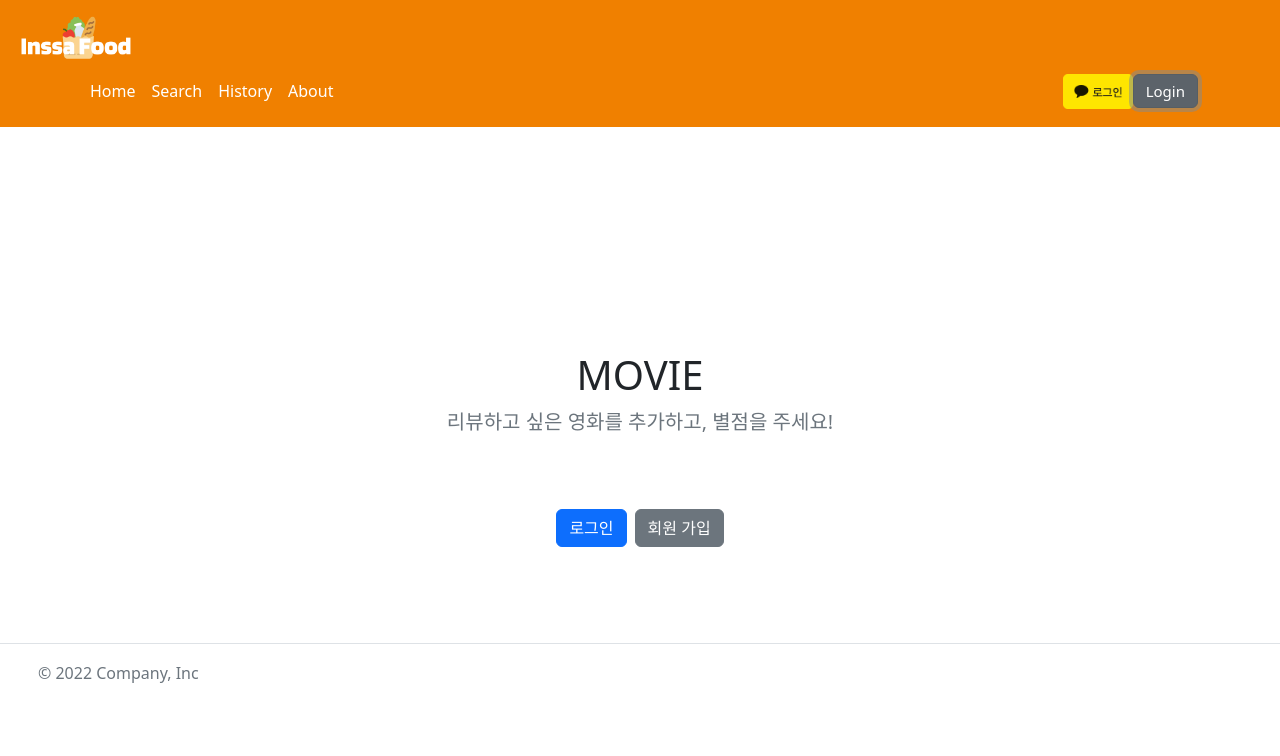
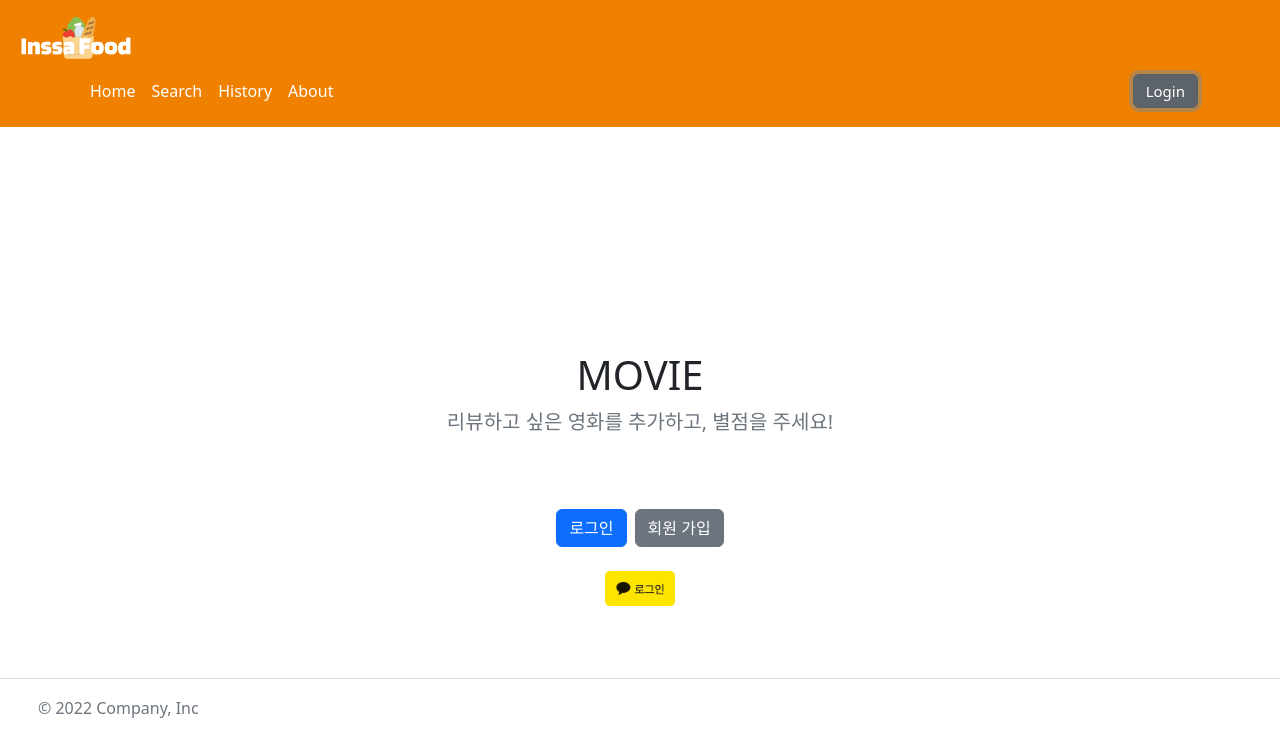
Before and after one commit to ABizCho/inssa-food-webApp, a React (Create React App) app in the folder client/: page / in a window 1280 px wide. Both pictures are taken after a click on the button "Login". Shown: the top 756 px of the page. Built offline with nearby package versions, Linux system fonts and the light colour scheme.

Commit message:
카카오 로그인 버튼 소속 컴포넌트 변경 {header.js to Login.js}

```diff
--- a/client/src/Login.js
+++ b/client/src/Login.js
@@ -1,25 +1,37 @@
 //import SignInForm from "./pages/user/SignInForm";
-import SignUpForm from './pages/user/SignUpForm';
-import { useEffect, useState } from 'react';
-import { useNavigate } from 'react-router-dom';
-import { useCookies } from 'react-cookie';
-import SignInForm from './pages/user/SignInForm';
+import SignUpForm from "./pages/user/SignUpForm";
+import { useEffect, useState } from "react";
+import { useNavigate } from "react-router-dom";
+import { useCookies } from "react-cookie";
+import SignInForm from "./pages/user/SignInForm";
+
+import kakaLoginButtonImg from "./img/kakao_login_medium.png";
 
 const Login = () => {
+  // ------------------kakao Oauth-------------------
+
+  const REST_API_KEY = "0abf97780f442400eccc7cd004baabab";
+  const REDIRECT_URI = "http://localhost:3000/oauth/kakao/callback";
+
+  //1번
+  const KAKAO_AUTH_URI = `https://kauth.kakao.com/oauth/authorize?client_id=${REST_API_KEY}&redirect_uri=${REDIRECT_URI}&response_type=code`;
+
+  //---------------------------------------------------
+
   const [view, setView] = useState({
     signIn: false,
     signUp: false,
   });
   const [signInData, setSignInData] = useState({
-    email: '',
-    password: '',
+    email: "",
+    password: "",
   });
 
   const [signUpData, setSignUpData] = useState({
-    email: '',
-    password: '',
-    rePassword: '',
-    name: '',
+    email: "",
+    password: "",
+    rePassword: "",
+    name: "",
   });
 
   const onChangeSignInData = (e) => {
@@ -38,15 +50,15 @@ const Login = () => {
     console.log(signUpData);
   };
 
-  const [cookies, ,] = useCookies('userData');
+  const [cookies, ,] = useCookies("userData");
 
   return (
     <main>
-      <section className='py-5 text-center container'>
-        <div className='row py-lg-5'>
-          <div className='col-lg-6 col-md-8 mx-auto'>
-            <h1 className='fw-light'>MOVIE</h1>
-            <p className='lead text-muted'>
+      <section className="py-5 text-center container">
+        <div className="row py-lg-5">
+          <div className="col-lg-6 col-md-8 mx-auto">
+            <h1 className="fw-light">MOVIE</h1>
+            <p className="lead text-muted">
               리뷰하고 싶은 영화를 추가하고, 별점을 주세요! <br />
             </p>
           </div>
@@ -54,7 +66,7 @@ const Login = () => {
         {!cookies.userData ? (
           <p>
             <button
-              className='btn btn-primary my-2 m-1'
+              className="btn btn-primary my-2 m-1"
               onClick={() => {
                 setView({
                   signIn: true,
@@ -65,7 +77,7 @@ const Login = () => {
               로그인
             </button>
             <button
-              className='btn btn-secondary my-2 m-1'
+              className="btn btn-secondary my-2 m-1"
               onClick={() => {
                 setView({
                   signIn: false,
@@ -82,10 +94,25 @@ const Login = () => {
             <h3>You are logged in</h3>
           </div>
         )}
+
+        <a className="kakao-btn" href={KAKAO_AUTH_URI}>
+          <img src={kakaLoginButtonImg} width={70} height={35} />
+        </a>
       </section>
-      {view.signIn ? <SignInForm signInData={signInData} onChangeSignInData={onChangeSignInData} /> : <></>}
+      {view.signIn ? (
+        <SignInForm
+          signInData={signInData}
+          onChangeSignInData={onChangeSignInData}
+        />
+      ) : (
+        <></>
+      )}
       {view.signUp ? (
-        <SignUpForm signUpData={signUpData} onChangeSignUpData={onChangeSignUpData} setSignUpData={setSignUpData} />
+        <SignUpForm
+          signUpData={signUpData}
+          onChangeSignUpData={onChangeSignUpData}
+          setSignUpData={setSignUpData}
+        />
       ) : (
         <></>
       )}
--- a/client/src/common/components/Header.js
+++ b/client/src/common/components/Header.js
@@ -1,14 +1,10 @@
 import "./Header.css";
-import kakaLoginButtonImg from "../../img/kakao_login_medium.png";
 
 import { useCookies } from "react-cookie";
 import { useNavigate } from "react-router-dom";
 import { useEffect } from "react";
 
 const Header = () => {
-  const REST_API_KEY = "0abf97780f442400eccc7cd004baabab";
-  const REDIRECT_URI = "http://localhost:3000/oauth/kakao/callback";
-
   // 야매:라우팅 권한관리로 개선되어야할 로직---------------
   const [cookies, setCookie, removeCookie] = useCookies(["userData"]);
   const navigate = useNavigate();
@@ -20,12 +16,6 @@ const Header = () => {
   }, [cookies]);
 
   // -----------------------------------------
-
-  // ------------------kakao Oauth-------------------
-  //1번
-  const KAKAO_AUTH_URI = `https://kauth.kakao.com/oauth/authorize?client_id=${REST_API_KEY}&redirect_uri=${REDIRECT_URI}&response_type=code`;
-
-  //---------------------------------------------------
 
   const onClickSignUp = () => {
     navigate("/signUp");
@@ -101,9 +91,6 @@ const Header = () => {
           <div className="logBtn-box text-end">
             {cookies.userData === undefined ? (
               <div className="logTrue-box">
-                <a className="kakao-btn" href={KAKAO_AUTH_URI}>
-                  <img src={kakaLoginButtonImg} width={70} height={35} />
-                </a>
                 <button
                   onClick={onClickLogin}
                   className="logIn-btn log-btn btn btn-secondary "
```
